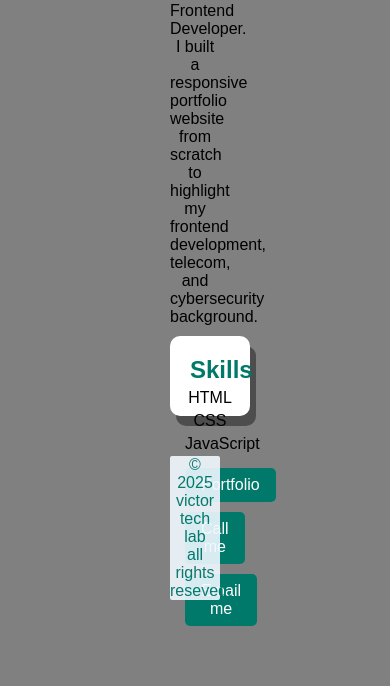
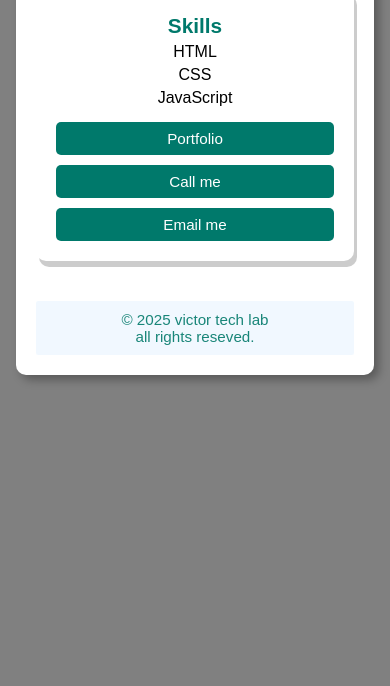
Before and after one commit to vic-vic-world/Profile-mini-card, a plain HTML site: page index.html in a window 390 px wide. Shown: the part 158-844 px from the top of the page. Drawn offline with Linux system fonts and the light colour scheme.

Commit message:
profile card.css

```diff
--- a/profile card.css
+++ b/profile card.css
@@ -79,16 +79,38 @@ footer {
     opacity: 0.9;
 }
 
-@media (max-width: 500px) {
-    .card {
-        padding: 15px;
-        width: 80px;
-        height: 80px;
-    }
+@media (max-width: 600px) {
+  .card-container {
+    padding: 20px;
+    width: 100%;
+  }
 
-    .card-container {
-         padding: 15px;
-        width: 80px;
-        height: 80px;
-    }
-    }
+  .card {
+    width: 100%;
+    padding: 20px;
+    box-shadow: 3px 6px rgba(0, 0, 0, 0.2);
+  }
+
+  h1 {
+    font-size: 1.8rem;
+  }
+
+  .card h2 {
+    font-size: 1.3rem;
+  }
+
+  .card a {
+    width: 100%;
+    justify-content: center;
+    font-size: 0.95rem;
+  }
+
+  footer {
+    font-size: 0.9rem;
+    padding: 10px;
+  }
+
+  p {
+    font-size: 0.95rem;
+  }
+}
```
